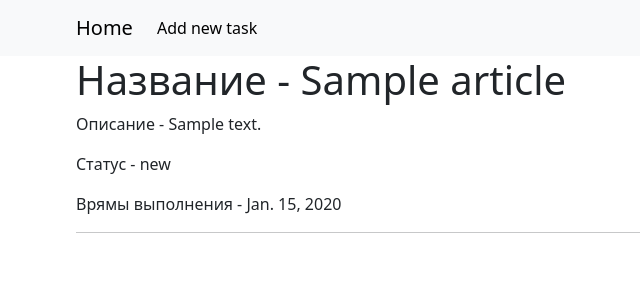
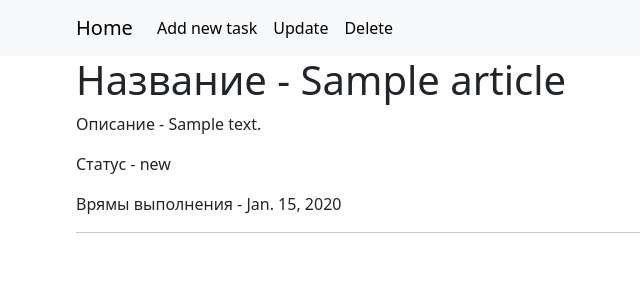
Before and after one commit to BeksultanIT/to_do_list, a Django app: page /task/1/ in a window 1280 px wide. Shown: the top 300 px of the page, without its empty margins (6-646 px from the left). Run offline with Django 5.2, Linux system fonts and the light colour scheme; tables that the repository leaves empty hold one stand-in row (values such as "Sample post").

Commit message:
Добавил функцию для удаления, сделал файл для подтверждения удаления. добавил ссылки на обновление и удаление на детальную страницу задачь, приукрасил кнопочки

```diff
--- a/webapp/templates/detail_article.html
+++ b/webapp/templates/detail_article.html
@@ -1,12 +1,23 @@
 {% extends "base.html" %}
+{% block nav %}
+    <li class="nav-item">
+        <a class="nav-link active" aria-current="page" href="{% url 'add_task' %}">Add new task</a>
+    </li>
+    <li class="nav-item">
+        <a class="nav-link active" aria-current="page" href="{% url 'update_task' task.pk %}">Update</a>
+    </li>
+    <li class="nav-item">
+        <a class="nav-link active" aria-current="page" href="{% url 'delete_task' task.pk %}">Delete</a>
+    </li>
+{% endblock %}
 {% block content %}
 
-<div class="article">
-    <h1>Название - {{task.title}}</h1>
-    <p style="white-space: pre-wrap;">Описание - {{task.content}}</p>
-    <p>Статус - {{task.status}}</p>
-    <p>Врямы выполнения - {{task.deadline}}</p>
-    <hr>
-</div>
+    <div class="article">
+        <h1>Название - {{ task.title }}</h1>
+        <p style="white-space: pre-wrap;">Описание - {{ task.content }}</p>
+        <p>Статус - {{ task.status }}</p>
+        <p>Врямы выполнения - {{ task.deadline }}</p>
+        <hr>
+    </div>
 
 {% endblock %}
--- a/webapp/templates/index.htm
+++ b/webapp/templates/index.htm
@@ -9,8 +9,9 @@
                         <h5 class="card-title">{{ task.title }}</h5>
                         <h6 class="card-subtitle mb-2 text-body-secondary">{{ task.status }}</h6>
                         <p class="card-text">{{ task.deadline }}</p>
-                        <a href="{% url 'detail_task' task.id %}" class="card-link">More</a>
-                        <a href="{% url 'update_task' task.id %}" class="card-link btn">Update</a>
+                        <a href="{% url 'detail_task' task.id %}" class="card-link btn btn-primary">More</a>
+                        <a href="{% url 'update_task' task.id %}" class="card-link btn btn-primary">Update</a>
+                        <a href="{% url 'delete_task' task.id %}" class="card-link btn btn-primary">Delete</a>
 
                     </div>
                 </div>
--- a/webapp/urls.py
+++ b/webapp/urls.py
@@ -1,10 +1,13 @@
+from _pyrepl.commands import delete
+
 from django.urls import path
 
-from webapp.views import index, new, detail_article, update_task
+from webapp.views import index, new, detail_article, update_task, delete_task
 
 urlpatterns = [
     path('', index, name='index'),
     path('new/', new, name='add_task'),
     path('task/<int:pk>/', detail_article, name='detail_task'),
-    path('update/<int:pk>/update/', update_task, name='update_task'),
+    path('task/<int:pk>/update/', update_task, name='update_task'),
+    path('task/<int:pk>/delete', delete_task, name='delete_task'),
 ]
--- a/webapp/views.py
+++ b/webapp/views.py
@@ -31,6 +31,13 @@ def update_task(request, *args,pk, **kwargs ):
     else:
         return render(request, 'update_task.html', {'task': task,  'status_choices':status_choices}, )
 
+def delete_task(request, *args,pk, **kwargs ):
+    task = get_object_or_404(Task, pk=pk)
+    if request.method == 'POST':
+        task.delete()
+        return redirect('index')
+    else:
+        return render(request, 'delete_task.html', {'task': task,  'status_choices':status_choices}, )
 
 def detail_article(request,*args,pk, **kwargs):
     task = get_object_or_404(Task, pk=pk)
```
Also changed, not shown: webapp/templates/delete_task.html (added, +9 -0 lines).
